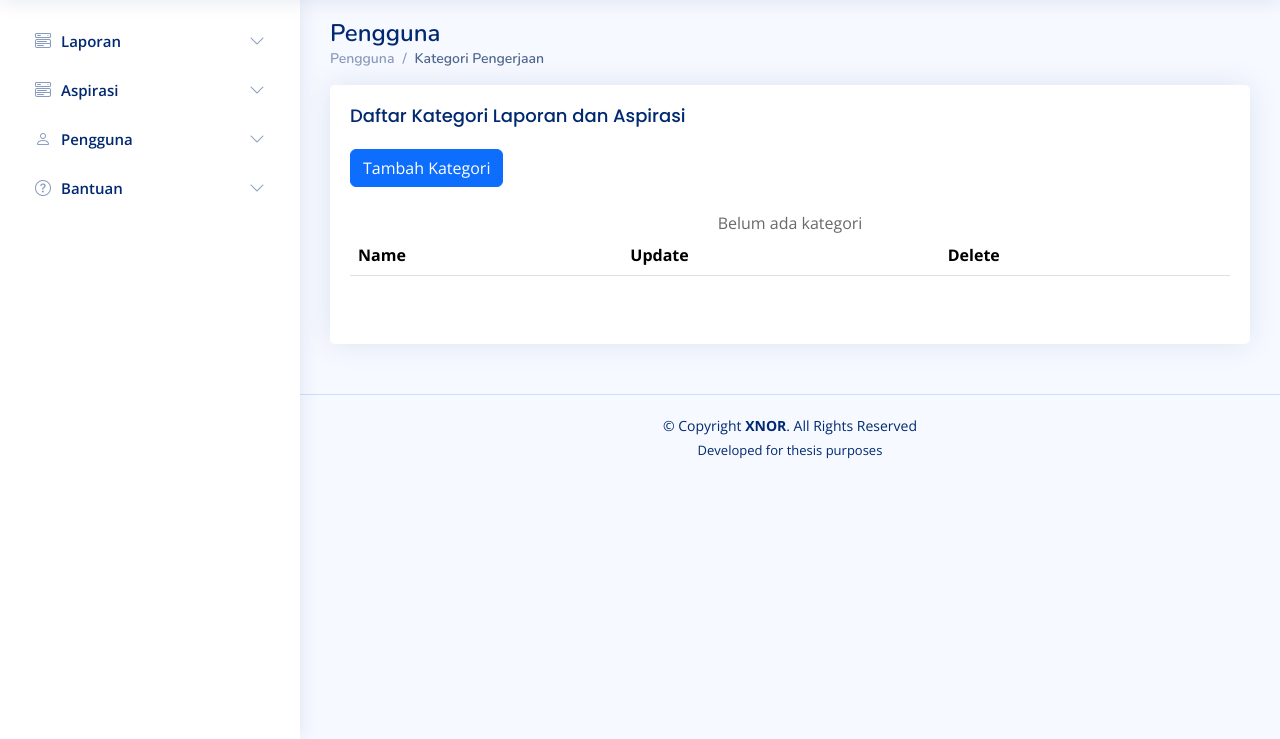
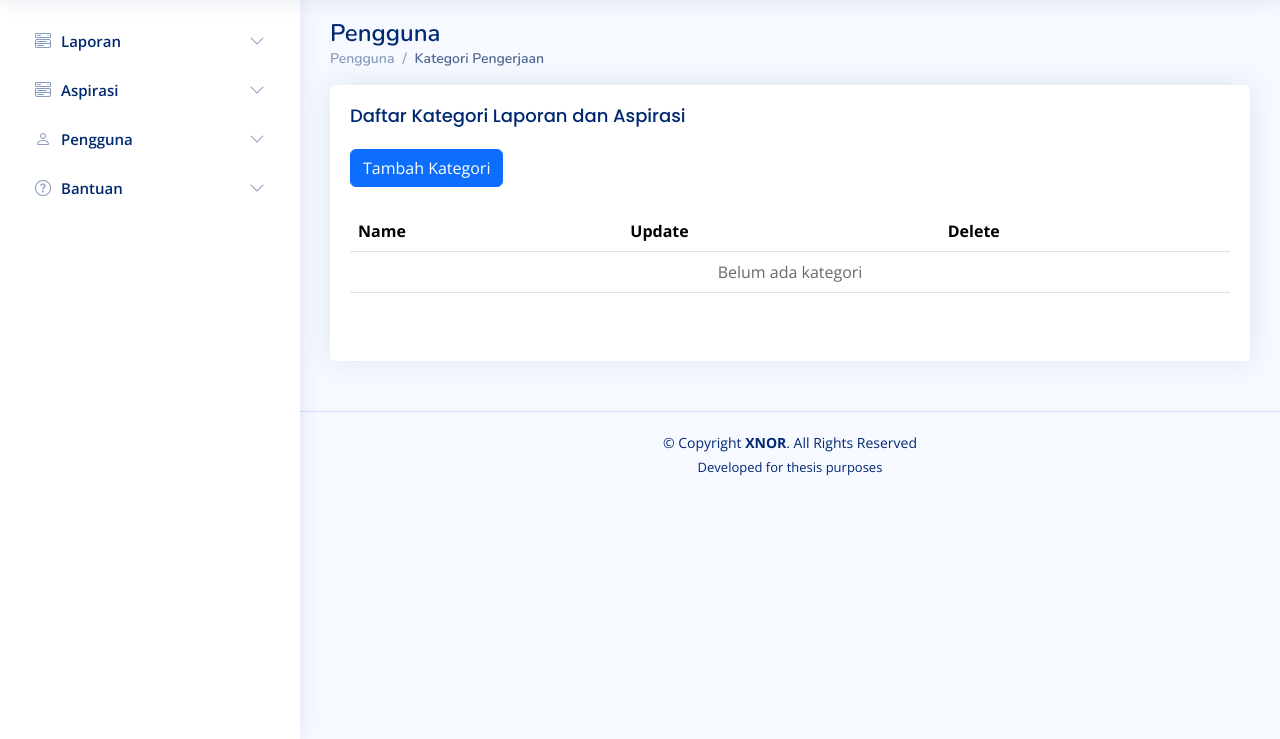
Before and after one commit to Ferryansen/LaporanDanAspirasiSekolah, a Laravel app: template resources/views/category/admin/manage.blade.php in a window 1280 px wide. Shown: the part 61-800 px from the top of the page. Run offline with Laravel 9, Linux system fonts and the light colour scheme; the template is opened without the code that fills it, so the values that code supplies are empty; a user stored in the database is signed in; data comes from the database, SQL or seed files in the repository; some libraries are stand-ins or nearby versions.

Commit message:
zero_state_kategori

```diff
--- a/resources/views/category/admin/manage.blade.php
+++ b/resources/views/category/admin/manage.blade.php
@@ -62,10 +62,10 @@
             </thead>
             <tbody>
               @if ($categories->count() == 0)
-                    <div class="container">
-                        <span style="color: dimgray">Belum ada kategori</span>
-                    </div>
-                @endif
+                  <tr>
+                      <td class="container" colspan="3" style="color: dimgray">Belum ada kategori</td>
+                  </tr>
+              @endif
               @foreach ($categories as $category)
                 <tr>
                   <td>{{ $category->name}}</td>
```
